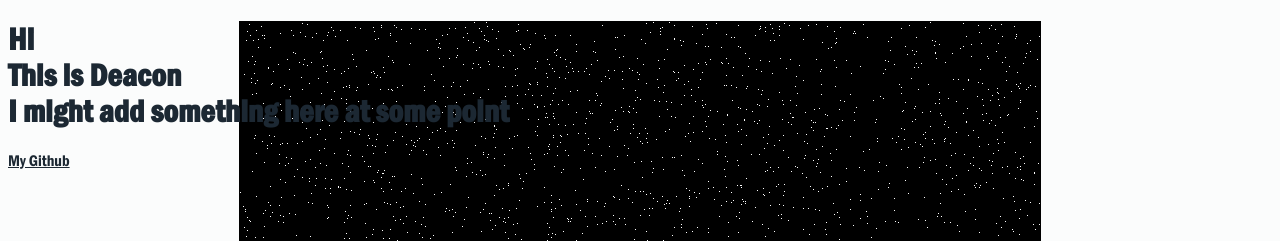
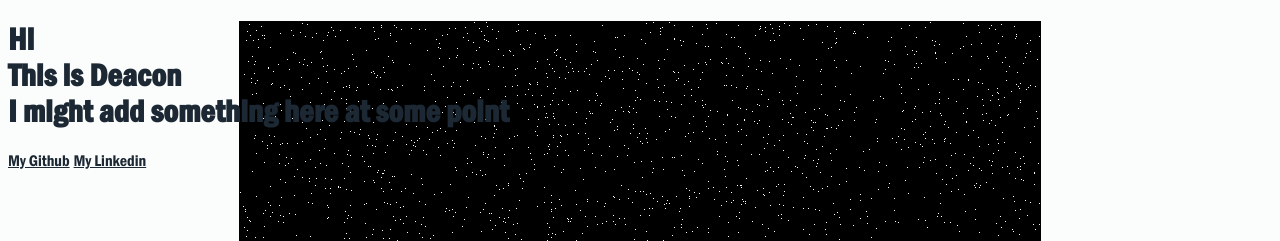
Before and after one commit to Deacon8/Deacon8.github.io, a plain HTML site: page index.html in a window 1280 px wide. Shown: the top 241 px of the page. Drawn offline with Linux system fonts and the light colour scheme.

Commit message:
Update index.html

```diff
--- a/index.html
+++ b/index.html
@@ -34,6 +34,7 @@
     <canvas id="Cyclic" style="border:1px solid #000000;"></canvas>
   <h1>Hi<br>This is Deacon<br>I might add something here at some point</h1>
   <a href="https://github.com/Deacon8">My Github</a>
+  <a href="https://www.linkedin.com/in/deacon-sowerby-804173231/">My Linkedin</a>
   </body>
   <script type="x-shader/x-vertex" id="vertex-shader">
     #version 100
```
